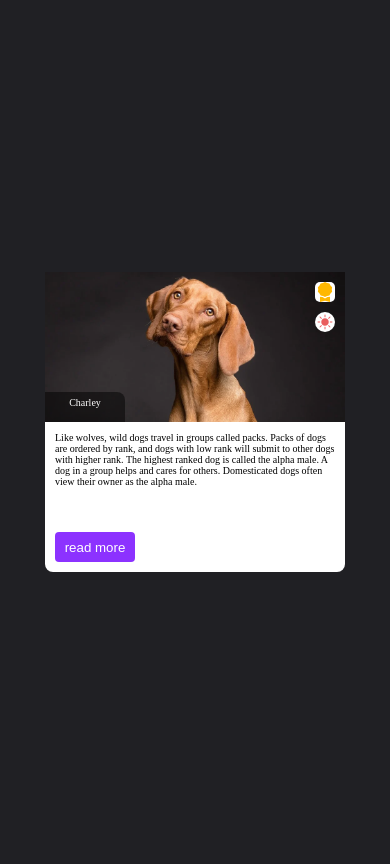
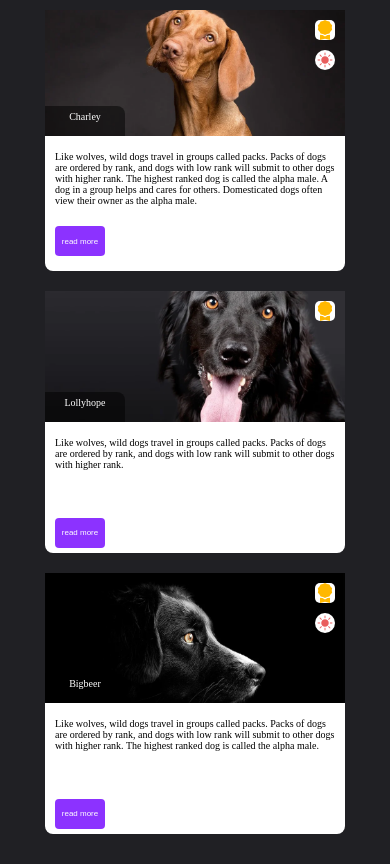
Before and after one commit to ZloyEnot-20/dogs-widget, a plain HTML site: page index.html in a window 390 px wide. Drawn offline with Linux system fonts and the light colour scheme.

Commit message:
made adaptive screen

```diff
--- a/style.css
+++ b/style.css
@@ -72,10 +72,10 @@ body {
   display: flex;
   height: 50%;
   flex-direction: column;
-  padding: 0 10px;
+  padding: 5px 10px;
 }
 
- .card__text{
+.card__text {
   flex-grow: 1;
 }
 
@@ -118,5 +118,24 @@ body {
     background: #ffffff;
     border-radius: 8px;
     font-size: 10px;
+    margin-bottom: 20px;
+  }
+
+  .main {
+    flex-direction: column;
+    padding: 10px 0;
+  }
+
+  .card:nth-child(2) {
+    display: block;
+  }
+  .card:nth-child(3) {
+    display: block;
+  }
+
+  .card__more {
+    width: 50px;
+    height: 20px;
+    font-size: 8px;
   }
 }
```
Also changed, not shown: index.html (+3 -0 lines). Lines whose indentation alone changed are shown as unchanged.
